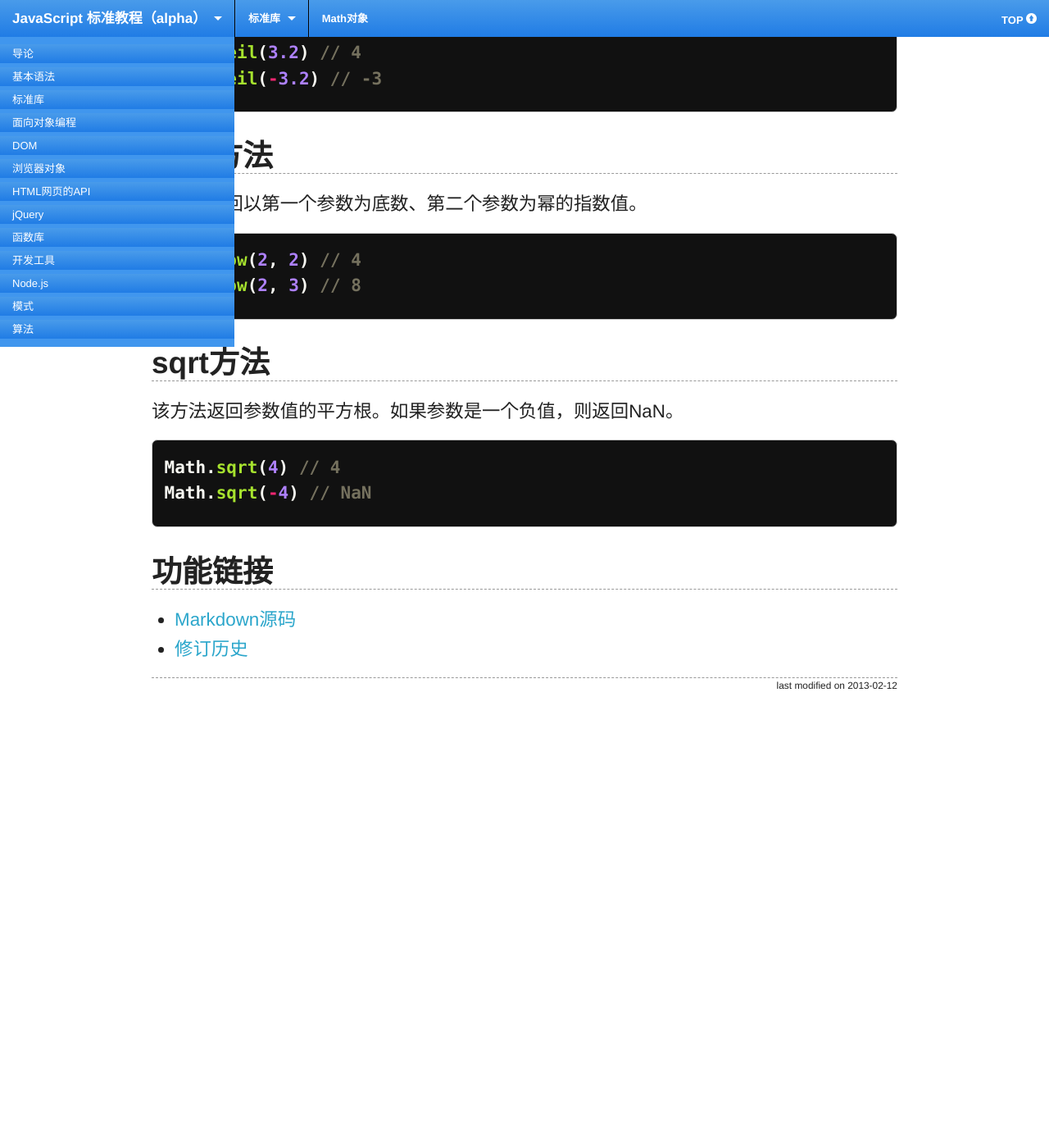
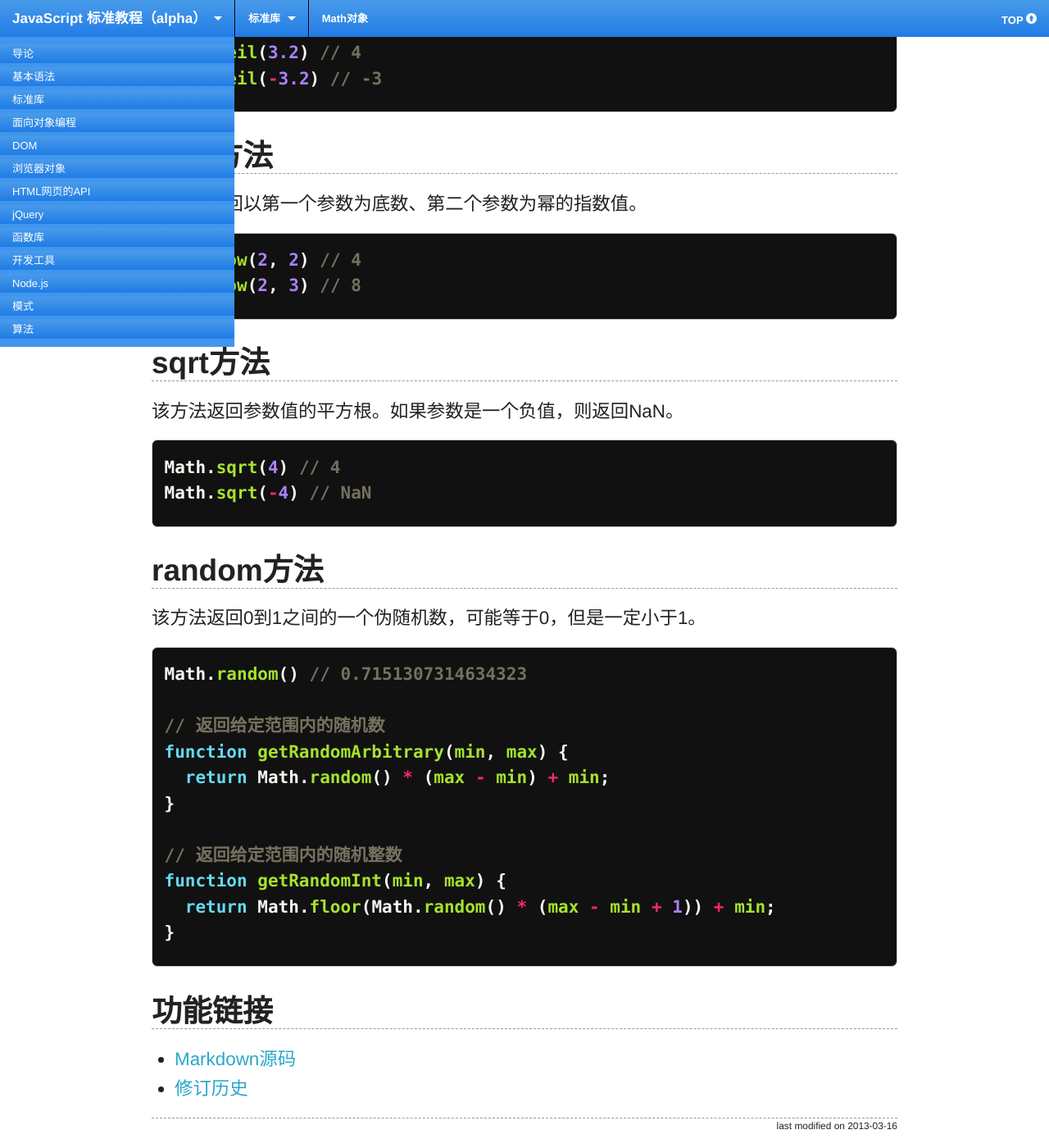
Before and after one commit to ruanyf/jstutorial, a Jekyll site: the page built from stdlib/math.md, in a window 1280 px wide and 1400 px high, scrolled down 1352 px. Shown: the whole window at 82% size. Built offline with Jekyll 4.4.1, drawn with Linux system fonts in a browser that asks for light colours; Markdown is read by kramdown in place of the engine named in the settings; before the commit the page ends 2215 px from its top, so only the background shows below that.

Commit message:
edit Math

```diff
--- a/stdlib/math.md
+++ b/stdlib/math.md
@@ -3,7 +3,7 @@ title: Math对象
 layout: page
 category: stdlib
 date: 2013-02-12
-modifiedOn: 2013-02-12
+modifiedOn: 2013-03-16
 ---
 
 ## round方法
@@ -80,3 +80,23 @@ Math.sqrt(4) // 4
 Math.sqrt(-4) // NaN
 
 {% endhighlight %}
+
+## random方法
+
+该方法返回0到1之间的一个伪随机数，可能等于0，但是一定小于1。
+
+{% highlight javascript %}
+
+Math.random() // 0.7151307314634323
+
+// 返回给定范围内的随机数
+function getRandomArbitrary(min, max) {
+  return Math.random() * (max - min) + min;
+}
+
+// 返回给定范围内的随机整数
+function getRandomInt(min, max) {
+  return Math.floor(Math.random() * (max - min + 1)) + min;
+}
+
+{% endhighlight %}
```
Also changed, not shown: grammar/object.md (+13 -1 lines).
